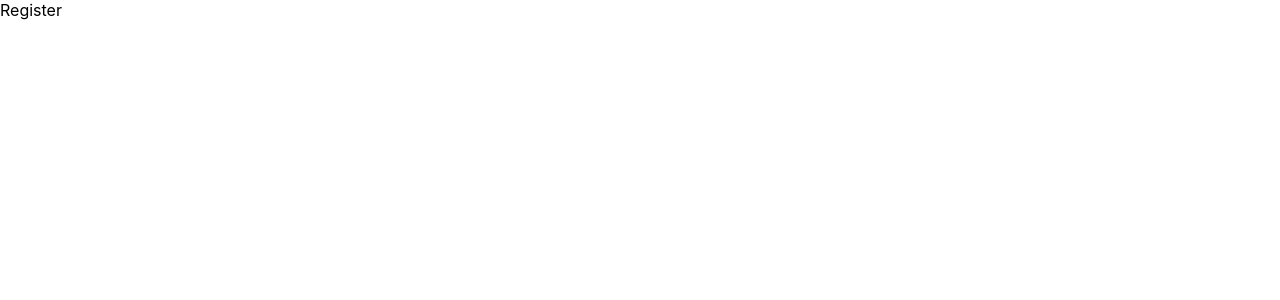
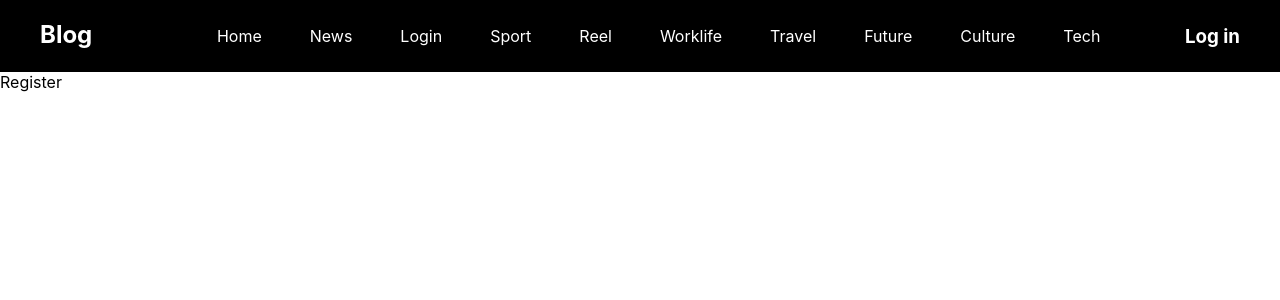
Before and after one commit to muradorucov/PypBlogAppProject, a React (Vite) app: page /register in a window 1280 px wide. Shown: the top 300 px of the page. Built offline with nearby package versions, Linux system fonts and the light colour scheme.

Commit message:
Feat:Added Navbar

```diff
--- /dev/null
+++ b/src/Mycomponents/layouts/navbar/index.css
@@ -0,0 +1,112 @@
+nav{
+
+    color: white;
+    background-color: black;
+    height: 72px;
+    padding: 0 20px;
+}
+.container{
+    margin: 0 auto;
+    max-width: 1200px;
+    display: flex;
+    justify-content: space-between;
+    height: 100%;
+}
+.Navbrand{
+    cursor: pointer;
+}
+nav ul{
+    height: 100%;
+    margin: 0;
+    list-style: none;
+    display: flex;
+    justify-content: space-around;
+    align-items: center;
+}
+nav ul li{
+    height: 100%;
+    display: flex;
+    justify-content: center;
+    align-items: center;
+}
+nav ul li a{
+    height: 100%;
+    text-decoration: none;
+    color: white;
+    display: flex;
+    justify-content: center;
+    align-items: center;
+    padding: 8px 16px;
+    margin: 0 8px;
+    transition: 500ms;
+}
+nav ul li a:hover{
+    background-color: gold;
+    color: black;
+    font-size: 30px;
+    font-weight: bold;
+    box-shadow: rgb(38, 57, 77) 0px 20px 30px -10px;
+    border-radius: 0 15px 0 15px;
+}
+nav .mobile_navbar--open{
+    display: none;
+}
+nav .mobile_navbar--close{
+    display: none;
+}
+.nav_box{
+    display: flex;
+    justify-content: center;
+    align-items: center;
+    gap: 12px;
+}
+.nav_box__log{
+    cursor: pointer;
+}
+.nav_box__icon{
+    display: none;
+    cursor: pointer;
+}
+@media screen and (max-width:1170px) {
+    .nav_box__icon{
+        display: block;
+    }
+    .desktop_navbar{
+        display: none;
+    }
+    nav{
+        min-height: auto;
+        height: auto;
+    }
+    nav .mobile_navbar--open{
+        padding: 20px 0;
+        height: 600px;
+        overflow: hidden;
+        display: flex;
+        flex-direction: column;
+        align-items: start;
+        animation-name: mobilNavbar;
+        animation-duration: 700ms;
+    }
+    @keyframes mobilNavbar {
+        0% {height: 0;
+        }
+        30% {height: 800px;
+        }
+        60%{height: 400px;
+        }
+        100%{height: 600px;
+        }
+    }
+    nav .mobile_navbar--close{
+        padding: 0;
+        height: 0;
+        display: flex;
+        overflow: hidden;
+        flex-direction: column;
+        align-items: start;
+    }
+    nav .mobile_navbar--open li{
+        margin-bottom: 8px;
+    }
+}
--- /dev/null
+++ b/src/Mycomponents/layouts/navbar/index.jsx
@@ -0,0 +1,85 @@
+import React, { useState } from 'react'
+import {Link} from 'react-router-dom'
+import { useNavigate } from "react-router-dom";
+import  './index.css'
+function Navbar() {
+  const navigate = useNavigate();
+  const [navbarStatus, setnavbarStatus] = useState(false)
+  return (
+    <nav>
+      <div className='container'>
+        <h1 className='Navbrand' onClick={()=>{navigate("/")}}>Blog</h1>
+        <ul className='desktop_navbar'>
+          <li>
+              <Link to={"./"}>Home</Link>
+            </li>
+            <li>
+              <Link to={"./news"}>News</Link>
+            </li>
+            <li>
+              <Link to={"./login"}>Login</Link>
+            </li>
+            <li>
+              <Link to={"./login"}>Sport</Link>
+            </li>
+            <li>
+              <Link to={"./login"}>Reel</Link>
+            </li>
+            <li>
+              <Link to={"./login"}>Worklife</Link>
+            </li>
+            <li>
+              <Link to={"./login"}>Travel</Link>
+            </li>
+            <li>
+              <Link to={"./login"}>Future</Link>
+            </li>
+            <li>
+              <Link to={"./login"}>Culture</Link>
+            </li>
+            <li>
+              <Link to={"./login"}>Tech</Link>
+            </li>
+        </ul>
+        <div className='nav_box'>
+          <h3 className='nav_box__log'>Log in</h3>
+          <h1 className='nav_box__icon' onClick={()=>{setnavbarStatus(!navbarStatus)}}>{!navbarStatus? <>☰</> : <>⛌</>}</h1>
+        </div>
+      </div>
+      <ul className= {navbarStatus?'mobile_navbar--open':'mobile_navbar--close'}  >
+          <li>
+              <Link to={"./"}>Home</Link>
+            </li>
+            <li>
+              <Link to={"./news"}>News</Link>
+            </li>
+            <li>
+              <Link to={"./login"}>Login</Link>
+            </li>
+            <li>
+              <Link to={"./login"}>Sport</Link>
+            </li>
+            <li>
+              <Link to={"./login"}>Reel</Link>
+            </li>
+            <li>
+              <Link to={"./login"}>Worklife</Link>
+            </li>
+            <li>
+              <Link to={"./login"}>Travel</Link>
+            </li>
+            <li>
+              <Link to={"./login"}>Future</Link>
+            </li>
+            <li>
+              <Link to={"./login"}>Culture</Link>
+            </li>
+            <li>
+              <Link to={"./login"}>Tech</Link>
+            </li>
+        </ul>
+    </nav>
+  )
+}
+
+export default Navbar
--- a/src/pages/site/Home/index.jsx
+++ b/src/pages/site/Home/index.jsx
@@ -1,14 +1,9 @@
-import React, { useContext, useEffect } from "react";
+import React, { useContext } from "react";
 import {ProviderContext} from "../../../context/ContextProvider";
-import { categoryNetwork } from "../../../services/network/requests/categoryNetwork";
 
 function Home() {
-  useEffect(() => {
-    categoryNetwork.getAllCategories()
-  }, [])
 
   const {counter} = useContext(ProviderContext)
-  console.log();
 
   return<>
    <div>Home {counter}</div>
--- a/src/pages/site/Root.jsx
+++ b/src/pages/site/Root.jsx
@@ -1,9 +1,11 @@
 import React from "react";
 import { Outlet } from "react-router-dom";
+import Navbar from "../../Mycomponents/layouts/navbar";
 
 function Root() {
   return (
     <div>
+      <Navbar/>
       <Outlet />
     </div>
   );
```
Also changed, not shown: src/Mycomponents/layouts/footer/index.jsx (added, +9 -0 lines).
